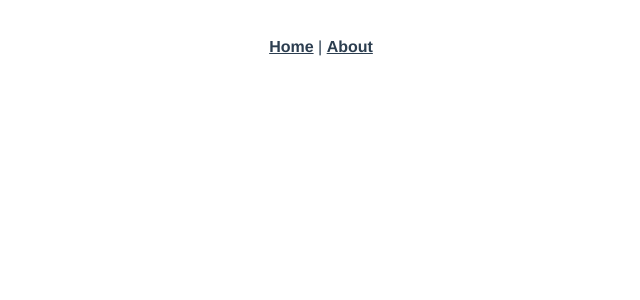
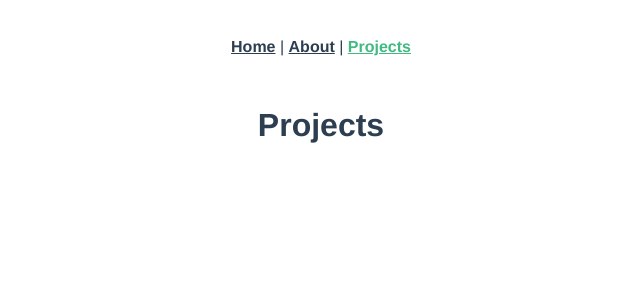
Before and after one commit to alexakearns/alexakearns.com, a Vue app: page /projects in a window 1280 px wide. Before the commit this address had no page. Shown: the top 300 px of the page, without its empty margins (319-959 px from the left). Built offline with nearby package versions, Linux system fonts and the light colour scheme.

Commit message:
Add Projects view

```diff
--- a/src/App.vue
+++ b/src/App.vue
@@ -1,7 +1,8 @@
 <template>
   <div id="nav">
     <router-link to="/">Home</router-link> |
-    <router-link to="/about">About</router-link>
+    <router-link to="/about">About</router-link> |
+    <router-link to="/projects">Projects</router-link>
   </div>
   <router-view />
 </template>
--- a/src/router/index.js
+++ b/src/router/index.js
@@ -16,6 +16,15 @@ const routes = [
     component: () =>
       import(/* webpackChunkName: "about" */ "../views/About.vue"),
   },
+  {
+    path: "/projects",
+    name: "Projects",
+    // route level code-splitting
+    // this generates a separate chunk (about.[hash].js) for this route
+    // which is lazy-loaded when the route is visited.
+    component: () =>
+      import(/* webpackChunkName: "about" */ "../views/Projects.vue"),
+  },
 ];
 
 const router = createRouter({
--- /dev/null
+++ b/src/views/Projects.vue
@@ -0,0 +1,13 @@
+<template>
+  <h1>Projects</h1>
+</template>
+
+<script>
+export default {
+
+}
+</script>
+
+<style>
+
+</style>
```
